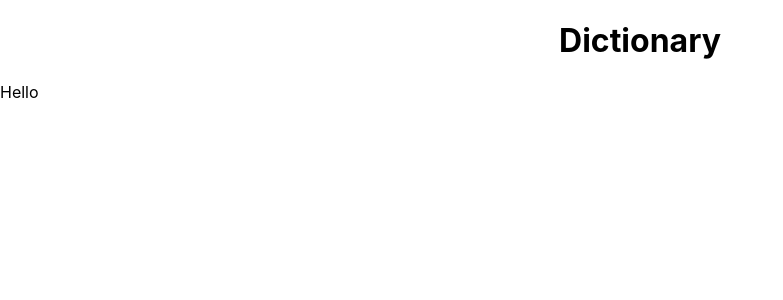
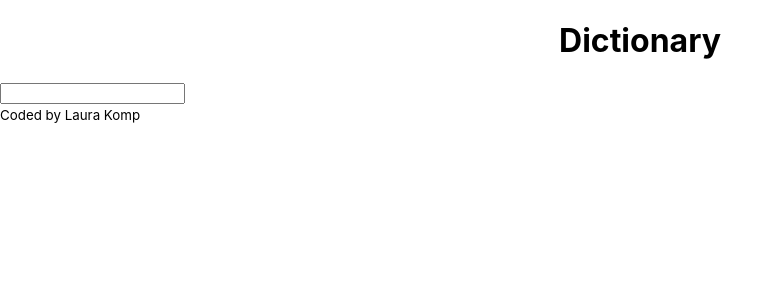
Before and after one commit to laurakomp/dictionary-project, a React (Create React App) app: page / in a window 1280 px wide. Shown: the top 300 px of the page, without its empty margins (0-783 px from the left). Built offline with nearby package versions, Linux system fonts and the light colour scheme; the HTML template or start-up script is replaced by a standard one.

Commit message:
added dictionary component

```diff
--- a/src/App.css
+++ b/src/App.css
@@ -3,3 +3,8 @@
   text-transform: capitalize;
   text-align: center;
 }
+
+.App-footer {
+  text-align: center;
+  margin: 30px 0;
+}
--- a/src/App.js
+++ b/src/App.js
@@ -1,12 +1,21 @@
 import "./App.css";
+import Dictionary from "./Dictionary";
 
 function App() {
   return (
     <div className="App">
-      <header className="App-header">
-        <h1>Dictionary</h1>
-      </header>
-      Hello
+      <div className="container">
+        <header className="App-header">
+          <h1>Dictionary</h1>
+        </header>
+        <main>
+          <Dictionary />
+        </main>
+
+        <footer className="text-center">
+          <small>Coded by Laura Komp</small>
+        </footer>
+      </div>
     </div>
   );
 }
--- /dev/null
+++ b/src/Dictionary.css
@@ -0,0 +1,2 @@
+.Dictionary {
+}
--- /dev/null
+++ b/src/Dictionary.js
@@ -0,0 +1,23 @@
+import React, { useState } from "react";
+import "./Dictionary.css";
+
+export default function Dictionary() {
+  let [keyword, setKeyword] = useState("");
+
+  function search(event) {
+    event.preventDefault();
+    alert(`Searching for ${keyword} definition`);
+  }
+
+  function handleKeywordChange(event) {
+    setKeyword(event.target.value);
+  }
+
+  return (
+    <div className="Dictionary">
+      <form onSubmit={search}>
+        <input type="search" onChange={handleKeywordChange} />
+      </form>
+    </div>
+  );
+}
```
